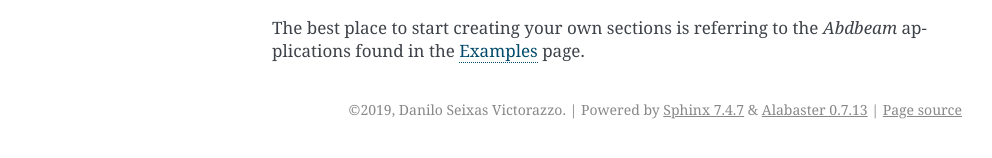
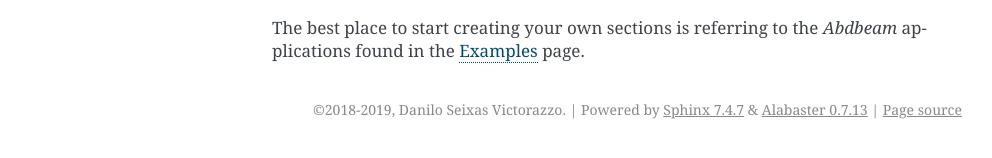
Before and after one commit to victorazzo/abdbeam, a Sphinx documentation site: the page built from docs/source/rst/creating_sections.rst, in a window 1280 px wide. Shown: the part 288-446 px from the top of the page, without its empty margins (148-1140 px from the left). Built offline with Sphinx 7.4.7, drawn with Linux system fonts in a browser that asks for light colours; part of the change alters nothing that is shown.

```diff
--- a/docs/source/conf.py
+++ b/docs/source/conf.py
@@ -15,12 +15,13 @@
 import os
 import sys
 sys.path.insert(0, os.path.abspath('../..'))
+autodoc_mock_imports = ['numpy', 'matplotlib', 'pandas']
 
 
 # -- Project information -----------------------------------------------------
 
 project = 'Abdbeam'
-copyright = '2019, Danilo Seixas Victorazzo'
+copyright = '2018-2019, Danilo Seixas Victorazzo'
 author = 'Danilo Seixas Victorazzo'
 
 # The short X.Y version
```
